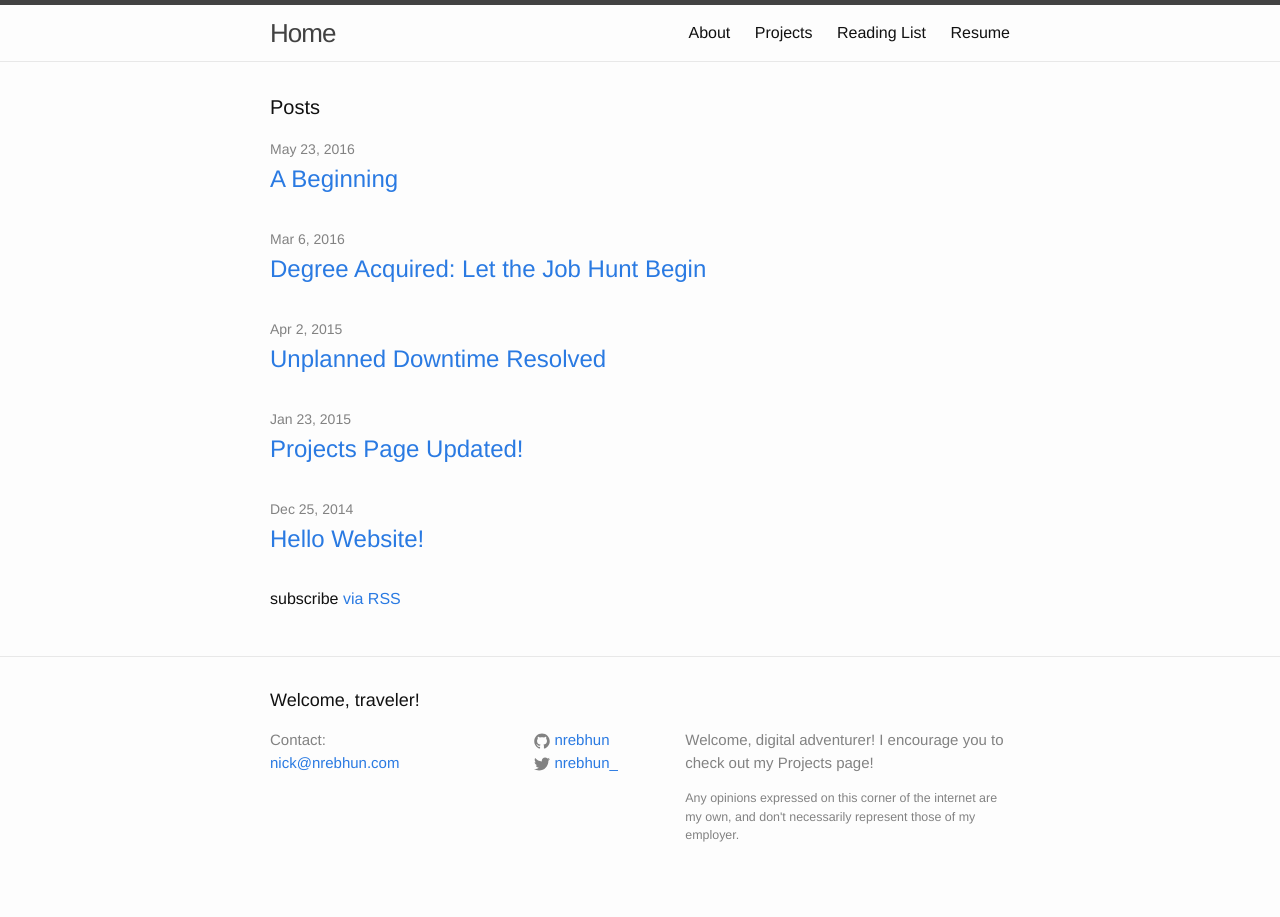
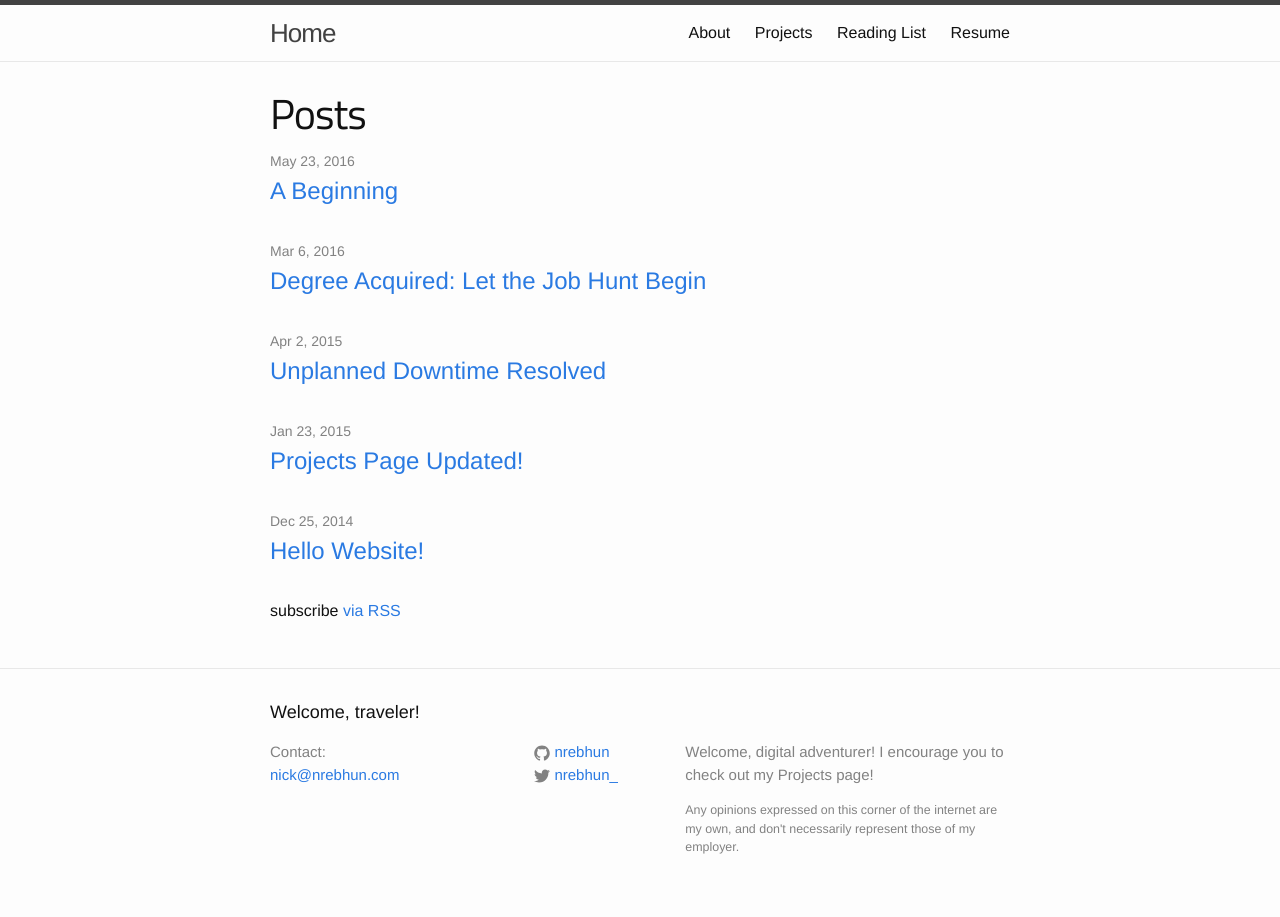
Before and after one commit to nrebhun/nrebhun.github.io, a Jekyll site: the page built from index.html, in a window 1280 px wide. Built offline with Jekyll 4.4.1, drawn with Linux system fonts in a browser that asks for light colours.

Commit message:
Minor tweak to homepage body heading

```diff
--- a/_sass/_layout.scss
+++ b/_sass/_layout.scss
@@ -162,7 +162,10 @@
 }
 
 .page-heading {
-    font-size: 20px;
+    font-family: $title-font-family;
+    font-size: 42px;
+    letter-spacing: -1px;
+    line-height: 1;
 }
 
 .post-list {
```
